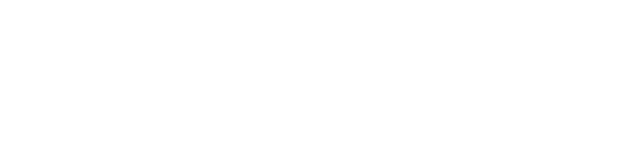
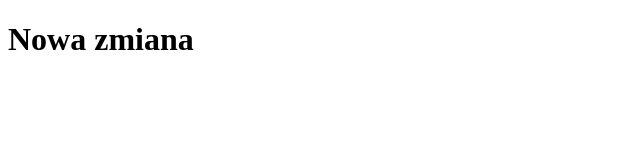
Before and after one commit to marcinito/nauka, a plain HTML site: page index.html in a window 1280 px wide. Shown: the whole page, without its empty margins (0-640 px from the left). Drawn offline with Linux system fonts and the light colour scheme.

Commit message:
nowa zmiana

```diff
--- a/index.html
+++ b/index.html
@@ -7,6 +7,6 @@
     <title>Document</title>
 </head>
 <body>
-
+    <h1>Nowa zmiana</h1>
 </body>
 </html>
```
